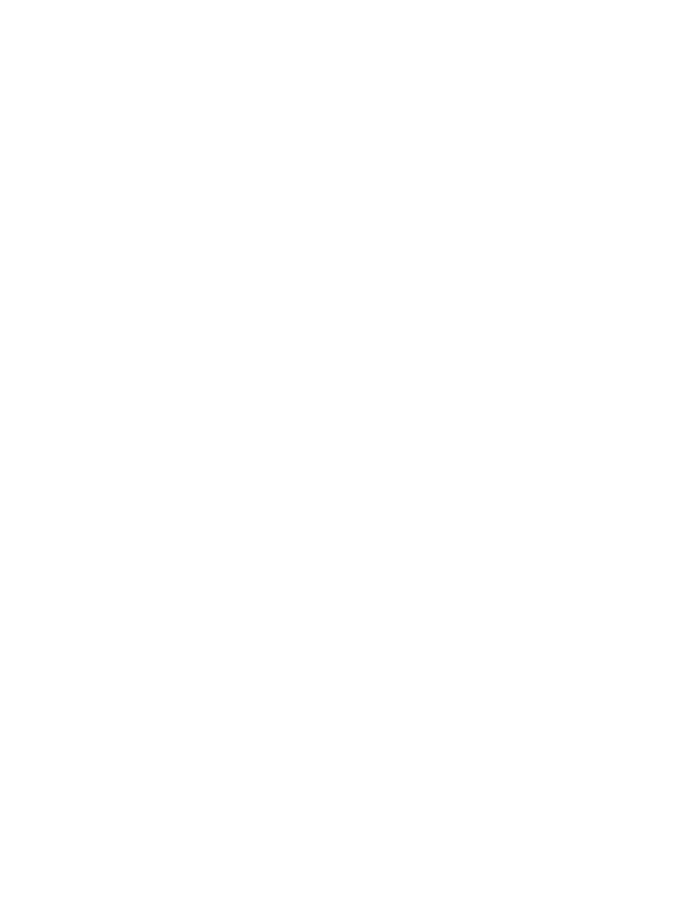
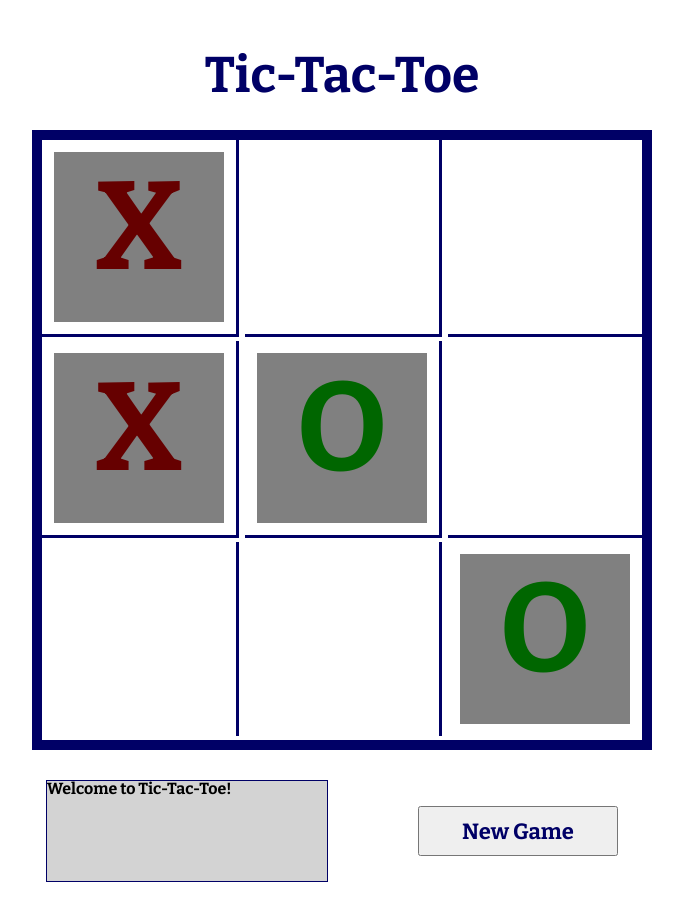
Before and after one commit to realfakedoors/tictactoe_js, a plain HTML site: page page.html in a window 1280 px wide. Shown: the whole page, without its empty margins (298-981 px from the left). Before the commit the page ends 800 px from the top, so only its background shows below. Drawn offline with nearby package versions, Linux system fonts and the light colour scheme.

Commit message:
finished styles and html template

```diff
--- a/page.html
+++ b/page.html
@@ -8,8 +8,25 @@
 
   <script src="script.js" defer></script>
 
-  <title>My Front-End Project</title>
+  <title>Tic-Tac-Toe</title>
 </head>
 <body>
-  <!-- Throw your HTML in here! -->
+  <div class="content-wrapper">
+    <h1 class="title">Tic-Tac-Toe</h1>
+    <div class="game-board">
+      <span class="square top-left"><div class="game-piece x">X</div></span>
+      <span class="square top-center"></span>
+      <span class="square top-right"></span>
+      <span class="square middle-left"><div class="game-piece x">X</div></span>
+      <span class="square middle-center"><div class="game-piece o">O</div></span>
+      <span class="square middle-right"></span>
+      <span class="square bottom-left"></span>
+      <span class="square bottom-center"></span>
+      <span class="square bottom-right"><div class="game-piece o">O</div></span>
+    </div>
+    <div class="control-center">
+      <div class="message-window">Welcome to Tic-Tac-Toe!</div>
+      <input type="button" class="new-game" value="New Game">
+    </div>
+  </div>
 </body>
--- a/styles.css
+++ b/styles.css
@@ -1 +1,109 @@
-/* this file is for your custom CSS. */
+@import url('https://fonts.googleapis.com/css2?family=Bitter:wght@700&display=swap');
+
+body { font-family: 'Bitter', serif; }
+
+.content-wrapper {
+  width: 960px;
+  height: auto;
+
+  margin: 20px auto;
+  display: flex;
+  flex-direction: column;
+  align-items: center;
+}
+
+.title {
+  display: inline-block;
+
+  margin: 30px;
+
+  font-size: 50px;
+  color: #000066;
+}
+
+.game-board {
+  height: 600px;
+  width: 600px;
+
+  display: flex;
+  flex-wrap: wrap;
+  justify-content: space-between;
+
+  border: 10px solid #000066;
+}
+
+.square {
+  width: 194px;
+  height: 194px;
+}
+
+.square,
+.game-piece {
+  display: flex;
+  align-items: center;
+  justify-content: center;
+}
+
+.top-left,
+.middle-left,
+.bottom-left,
+.top-center,
+.middle-center,
+.bottom-center {
+  border-right: 3px solid #000066;
+}
+
+.top-left,
+.top-center,
+.top-right,
+.middle-left,
+.middle-center,
+.middle-right {
+  border-bottom: 3px solid #000066;
+}
+
+.game-piece {
+  width: 170px;
+  height: 150px;
+  padding-bottom: 20px;
+
+  font-size: 125px;
+
+  background-color: grey;
+}
+
+.o {
+  color: #006600;
+}
+
+.x {
+  color: #660000;
+}
+
+.control-center {
+  display: flex;
+  justify-content: space-between;
+  align-items: center;
+
+  margin-top: 30px;
+}
+
+.message-window {
+  height: 100px;
+  width: 280px;
+
+  border: 1px solid #000066;
+  background-color: lightgrey;
+}
+
+.new-game {
+  margin: 20px;
+  margin-left: 90px;
+
+  height: 50px;
+  width: 200px;
+
+  font-size: 22px;
+  font-family: 'Bitter', serif;
+  color: #000066;
+}
```
Also changed, not shown: README.md, 1 other file.
